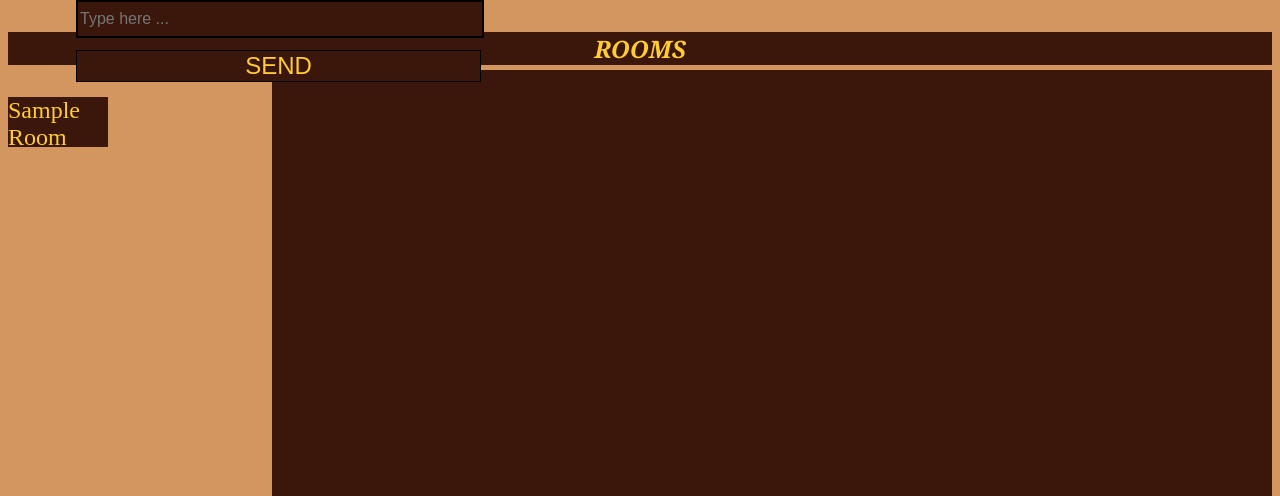
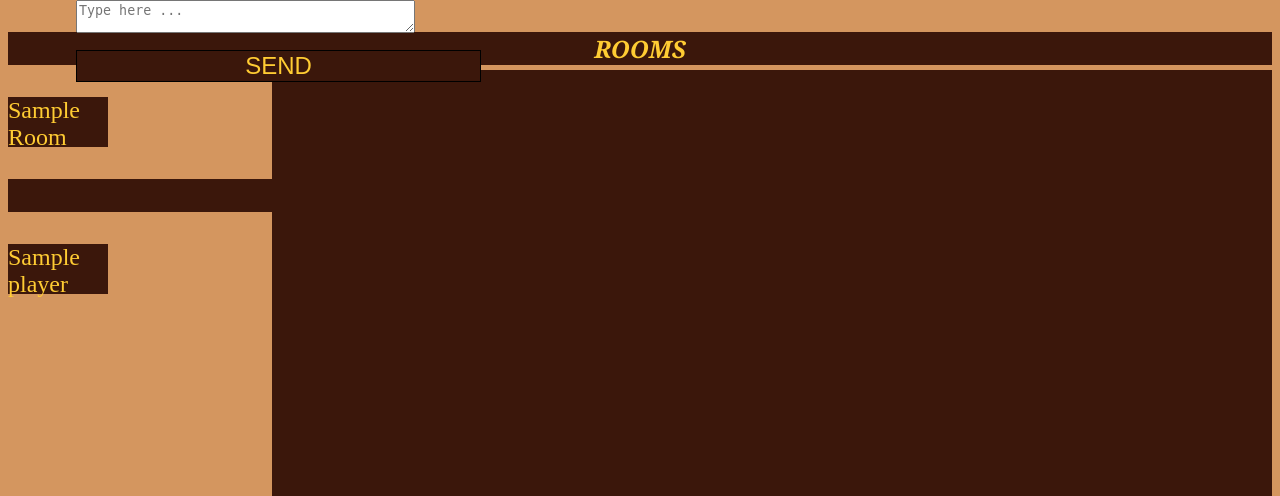
Before and after one commit to nikitaprodanov/OnlineChess, a Flask app: template templates/lobby.html in a window 1280 px wide. Shown: the top 496 px of the page. Run offline with Flask 2, Linux system fonts and the light colour scheme; tables that the repository leaves empty hold one stand-in row (values such as "Sample post"); the template is opened without the code that fills it: values that come from a table or form of the project are taken from there, most other values are stand-ins (such as "Sample title", 1, 10 or a date in 2020); some libraries are stand-ins or nearby versions.

Commit message:
private lobby for every logged in user

```diff
--- a/application.py
+++ b/application.py
@@ -21,8 +21,11 @@ db = SQLAlchemy(app)
 # Initialize Flask-SocketIO
 socketio = SocketIO(app)
 
- # Predefined rooms
+# Predefined rooms
 ROOMS = ["lobby", "news", "rules"]
+
+# Players private rooms
+AVAILABLE = []
 
 # Configure login manager
 login = LoginManager()
@@ -81,6 +84,7 @@ def login():
 	if login_form.validate_on_submit():
 		user_object = User.query.filter_by(username=login_form.username.data).first()
 		login_user(user_object)
+		AVAILABLE.append(str(user_object.username))
 		text = 'user: ' + str(current_user.username) + ' with id:' + str(current_user.id) + ' logged in.'
 		i_logger(text)
 		return redirect(url_for('lobby'))
@@ -110,13 +114,15 @@ def edit():
 def lobby():
 	send_form = EnterMessageForm()
 
-	return render_template('lobby.html', form=send_form, username=current_user.username, rooms=ROOMS)
+	return render_template('lobby.html', form=send_form, username=current_user.username, rooms=ROOMS, players=AVAILABLE)
 
 # Logging out a user
 @app.route("/logout", methods=['GET'])
 def logout():
 	text = " user: " + str(current_user.username) + ' with id:' + str(current_user.id) + ' logged out.'
 	i_logger(text)
+	index = AVAILABLE.index(current_user.username)
+	AVAILABLE.pop(index)
 	logout_user()
 	return redirect(url_for('login'))
 
--- a/templates/lobby.html
+++ b/templates/lobby.html
@@ -21,6 +21,11 @@
 				<h4>ROOMS</h4>
 				{% for room in rooms %}
 					<p class="select-room">{{ room|title }}</p>
+				{% endfor %}
+
+				<h4 class="challenge-me">CHALLENGE ME!</h4>
+				{% for player in players %}
+					<p class="select-room">{{ player }}</p>
 				{% endfor %}
 
 
--- a/wtform_fields.py
+++ b/wtform_fields.py
@@ -4,6 +4,7 @@ from wtforms.validators import InputRequired, Length, EqualTo, ValidationError
 from models import User
 from passlib.hash import pbkdf2_sha256
 from flask_login import current_user
+from wtforms.widgets import TextArea
 
 class RegistrationForm(FlaskForm):
 	""" Registration form """
@@ -47,7 +48,8 @@ class EnterMessageForm(FlaskForm):
 	""" Enter message form """
 
 	message = StringField('message_label',
-		validators=[InputRequired(message="You have to type something")])
+		validators=[InputRequired(message="You have to type something")],
+		widget=TextArea())
 	submit_button = SubmitField('SEND')
 
 class EditUsernameForm(FlaskForm):
```
Also changed, not shown: static/scripts/socketio.js (line endings or trailing spaces).
